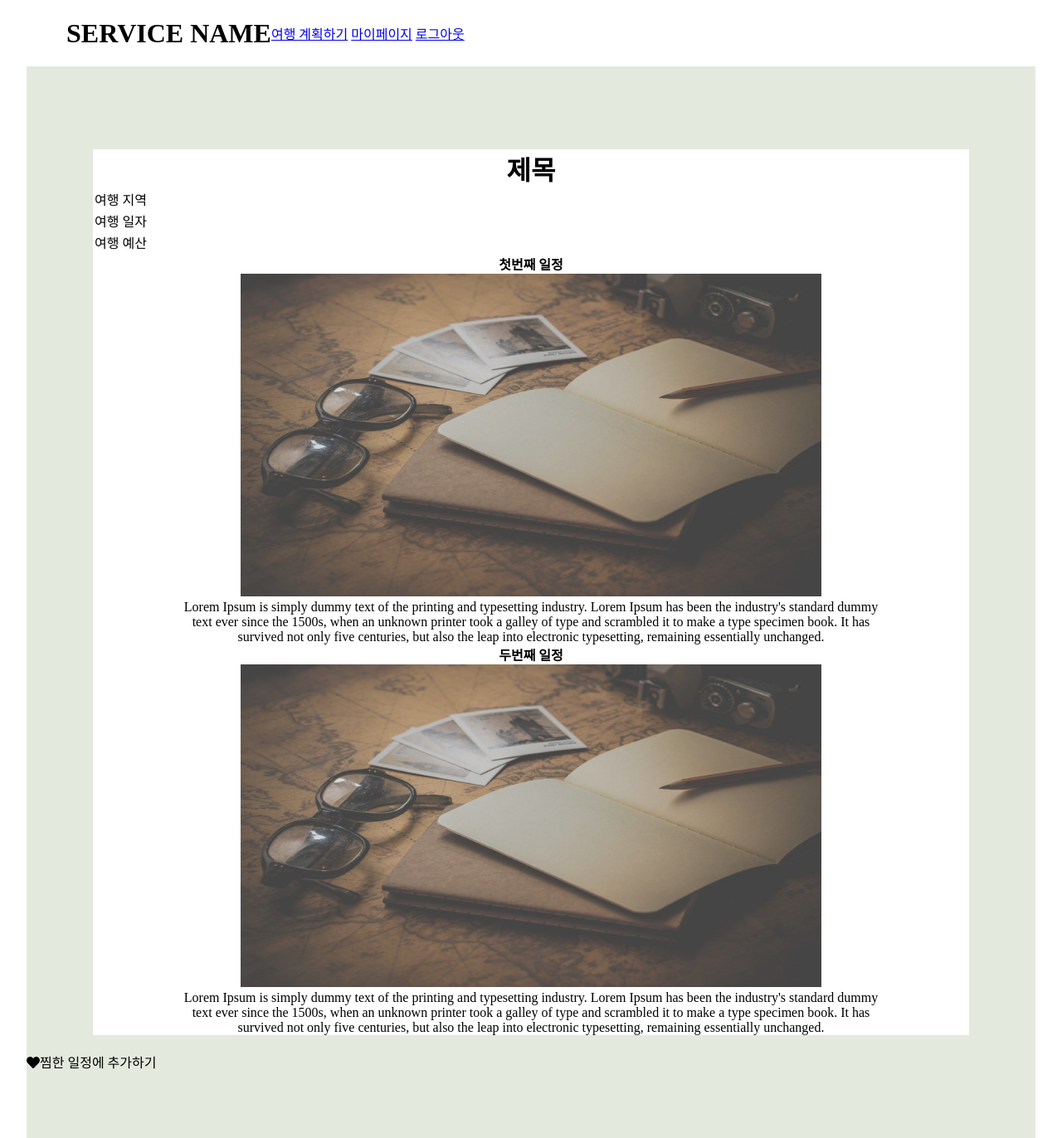
After one commit to tanpo-1776017488/Summer_Hackahon, a Django app: page /review/ in a window 1280 px wide. The commit adds this page. Shown: the whole page at 83% size. Run offline with Django 3.2, Linux system fonts and the light colour scheme; some libraries are stand-ins or nearby versions.

Commit message:
add html

```diff
--- a/myapp/static/style.css
+++ b/myapp/static/style.css
@@ -53,6 +53,7 @@ body{
 
 .bottom-img img{
     width: 30%;
+    height: 100%;
     margin: 10px;
 
 }
@@ -94,6 +95,8 @@ body{
 
 .bottom-review{
     margin-top: 100px;
+    padding-bottom: 100px;
+    background-color: rgb(228, 233, 221);
 }
 
 .bottom-review div{
@@ -103,4 +106,64 @@ body{
 .bottom-review img{
     width: 200px;
     height: 200px;
+    margin: 0;
+    padding: 0;
 }
+
+.main-con{
+    background-color: white;
+    text-align: center;
+    margin: 20px 80px;
+}
+
+.bottom-wrap-base{
+    height: 80px;
+    background-color: rgb(228, 233, 221);
+}
+
+.navbar{
+    display: flex;
+    flex-direction: row;
+    height: 80px;
+    margin: 0 80px;
+    align-items: center;
+}
+
+.base-container{
+    background-color: rgb(228, 233, 221);
+    width: 95%;
+    height: 100%;
+    position: relative;
+    margin: 0 auto;
+}
+
+.navbar-btn{
+    /* 상단바 버튼 */
+}
+
+.review-list{
+    background-color: white;
+    width: 200px;
+    height: 330px;
+    margin: 0;
+    padding: 0;
+}
+
+.diary img{
+    width: 700px;
+
+}
+
+.diary{
+    width: 80%;
+    margin: 0 auto;
+}
+
+.login-wrap img{
+    width: 191px;
+    height: 46px;
+}
+
+.login-wrap{
+    background-color: rgb(244, 246, 241);
+}
--- a/myapp/templates/base.html
+++ b/myapp/templates/base.html
@@ -1,15 +1,30 @@
+{% load static %}
 <!DOCTYPE html>
 <html lang="ko">
 <head>
     <meta charset="UTF-8">
     <meta http-equiv="X-UA-Compatible" content="IE=edge">
     <meta name="viewport" content="width=device-width, initial-scale=1.0">
+    <link rel="stylesheet" href="{% static 'style.css' %}">
+    <script src="https://use.fontawesome.com/releases/v5.2.0/js/all.js"></script>
     <title>Document</title>
 </head>
 <body>
     <!-- 상단바 자리 -->
-    {% block contents %}
+    <div class="navbar">
+      <div><h1>SERVICE NAME</h1></div>
+      <div class="navbar-btn">
+        <a href="#">여행 계획하기</a>
+        <a href="#">마이페이지</a>
+        <a href="#">로그아웃</a></div>
+      </div>
+    <div class="base-container">
+
+        {% block contents %}
 		<!--이 안에 각 html별 코드가 들어감-->
-    {% endblock%}
+        {% endblock%}
+
+    </div>
+
 </body>
 </html>
--- /dev/null
+++ b/myapp/templates/review.html
@@ -0,0 +1,36 @@
+{% extends "base.html" %}
+{% load static %}
+
+{% block contents %}
+<div class="main-wrap">
+<div class="main-con">
+    <h1>제목</h1>
+    <table>
+        <tr>
+            <td>여행 지역</td>
+            <td></td>
+        </tr>
+        <tr>
+            <td>여행 일자</td>
+            <td></td>
+        </tr>
+        <tr>
+            <td>여행 예산</td>
+            <td></td>
+        </tr>
+    </table>
+    <div class="diary">
+        <h4>첫번째 일정</h4>
+        <img src="{% static 'main4.jpg' %}" alt="">
+        <p>Lorem Ipsum is simply dummy text of the printing and typesetting industry. Lorem Ipsum has been the industry's standard dummy text ever since the 1500s, when an unknown printer took a galley of type and scrambled it to make a type specimen book. It has survived not only five centuries, but also the leap into electronic typesetting, remaining essentially unchanged.</p>
+    </div>
+    <div class="diary">
+        <h4>두번째 일정</h4>
+        <img src="{% static 'main4.jpg' %}" alt="">
+        <p>Lorem Ipsum is simply dummy text of the printing and typesetting industry. Lorem Ipsum has been the industry's standard dummy text ever since the 1500s, when an unknown printer took a galley of type and scrambled it to make a type specimen book. It has survived not only five centuries, but also the leap into electronic typesetting, remaining essentially unchanged.</p>
+    </div>
+</div>
+</div>
+<div><i class="fas fa-heart"></i>찜한 일정에 추가하기</div>
+<div class="bottom-wrap-base"></div>
+{% endblock %}
--- a/myapp/views.py
+++ b/myapp/views.py
@@ -3,3 +3,12 @@
 # Create your views here.
 def main(request):
     return render(request, 'main.html')
+
+def review(request):
+    return render(request, 'review.html')
+
+def login(request):
+    return render(request, 'login.html')
+
+def register_review(request):
+    return render(request, 'register_review.html')
--- a/travel_project/urls.py
+++ b/travel_project/urls.py
@@ -21,4 +21,7 @@ import myapp.views
 urlpatterns = [
     path('admin/', admin.site.urls),
     path("", myapp.views.main, name="main"),
+    path("review/", myapp.views.review, name="review"),
+    path("login/", myapp.views.login, name="login"),
+    path("register_review/", myapp.views.register_review, name="register_review"),
 ]
```
Also changed, not shown: myapp/templates/login.html (added, +11 -0 lines), myapp/templates/main.html (+6 -5 lines), myapp/templates/register_review.html (added, +44 -0 lines), myapp/static/btnG.png (added), myapp/static/btn_google_signin_light_normal_web.png (added), myapp/static/btn_google_signin_light_normal_web@2x.png (added), myapp/static/kakao_login_medium_narrow.png (added), myapp/static/kakao_login_medium_wide.png (added).
